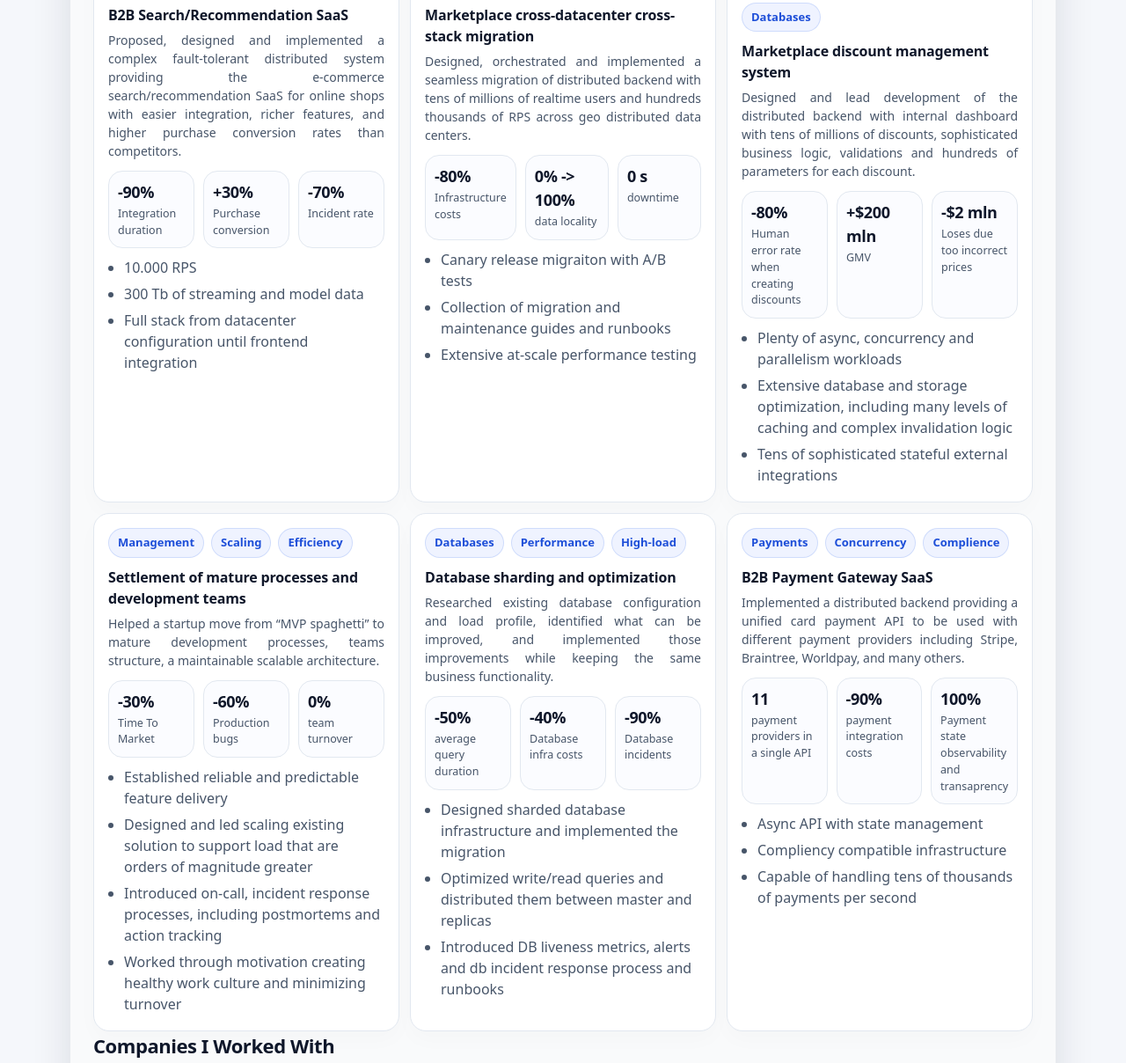
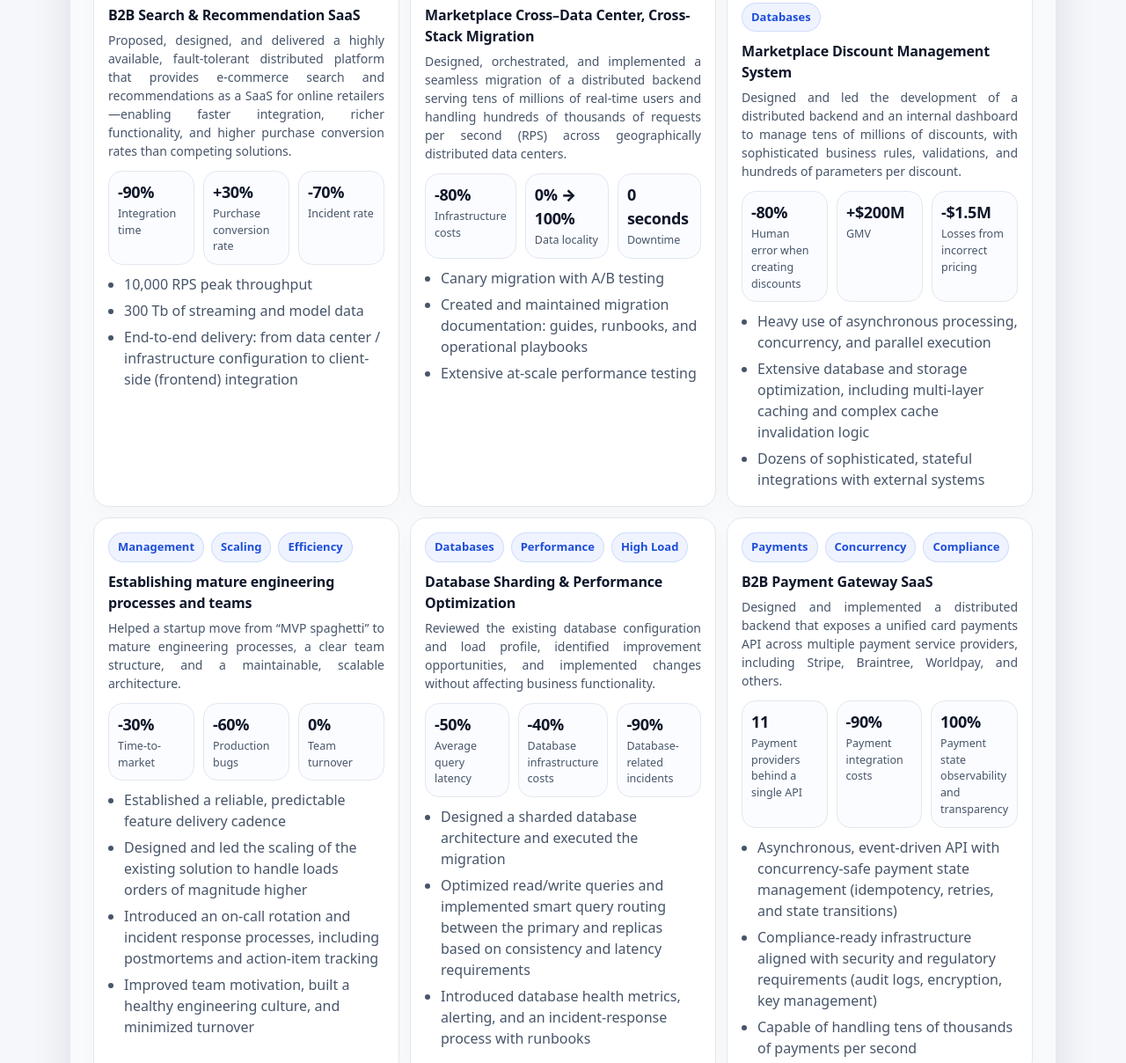
Before and after one commit to bastrich/my-site, a plain HTML site: page index.html in a window 1280 px wide. Shown: the part 1752-2960 px from the top of the page at 88% size. Drawn offline with Linux system fonts and the light colour scheme.

Commit message:
Update main page

```diff
--- a/index.html
+++ b/index.html
@@ -320,19 +320,19 @@
                             <span class="pill">Big Data</span>
                             <span class="pill">Fault Tolerance</span>
                         </div>
-                        <h3 class="card-title">B2B Search/Recommendation SaaS</h3>
+                        <h3 class="card-title">B2B Search & Recommendation SaaS</h3>
                         <p class="card-text">
-                            Proposed, designed and implemented a complex fault-tolerant distributed system providing the e-commerce search/recommendation SaaS for online shops with easier integration, richer features, and higher purchase conversion rates than competitors.
+                            Proposed, designed, and delivered a highly available, fault-tolerant distributed platform that provides e-commerce search and recommendations as a SaaS for online retailers—enabling faster integration, richer functionality, and higher purchase conversion rates than competing solutions.
                         </p>
 
                         <div class="metrics">
                             <div class="metric">
                                 <div class="metric__value">-90%</div>
-                                <div class="metric__label">Integration duration</div>
+                                <div class="metric__label">Integration time</div>
                             </div>
                             <div class="metric">
                                 <div class="metric__value">+30%</div>
-                                <div class="metric__label">Purchase conversion</div>
+                                <div class="metric__label">Purchase conversion rate</div>
                             </div>
                             <div class="metric">
                                 <div class="metric__value">-70%</div>
@@ -341,9 +341,9 @@
                         </div>
 
                         <ul class="mini-list">
-                            <li>10.000 RPS</li>
+                            <li>10,000 RPS peak throughput</li>
                             <li>300 Tb of streaming and model data</li>
-                            <li>Full stack from datacenter configuration until frontend integration</li>
+                            <li>End-to-end delivery: from data center / infrastructure configuration to client-side (frontend) integration</li>
                         </ul>
                     </article>
 
@@ -351,11 +351,11 @@
                         <div class="work-top">
                             <span class="pill">Migration</span>
                             <span class="pill">Costs</span>
-                            <span class="pill">High-load</span>
+                            <span class="pill">High Load</span>
                         </div>
-                        <h3 class="card-title">Marketplace cross-datacenter cross-stack migration</h3>
+                        <h3 class="card-title">Marketplace Cross–Data Center, Cross-Stack Migration</h3>
                         <p class="card-text">
-                            Designed, orchestrated and implemented a seamless migration of distributed backend with tens of millions of realtime users and hundreds thousands of RPS across geo distributed data centers.
+                            Designed, orchestrated, and implemented a seamless migration of a distributed backend serving tens of millions of real-time users and handling hundreds of thousands of requests per second (RPS) across geographically distributed data centers.
                         </p>
 
                         <div class="metrics">
@@ -364,18 +364,18 @@
                                 <div class="metric__label">Infrastructure costs</div>
                             </div>
                             <div class="metric">
-                                <div class="metric__value">0% -> 100%</div>
-                                <div class="metric__label">data locality</div>
+                                <div class="metric__value">0% → 100%</div>
+                                <div class="metric__label">Data locality</div>
                             </div>
                             <div class="metric">
-                                <div class="metric__value">0 s</div>
-                                <div class="metric__label">downtime</div>
+                                <div class="metric__value">0 seconds</div>
+                                <div class="metric__label">Downtime</div>
                             </div>
                         </div>
 
                         <ul class="mini-list">
-                            <li>Canary release migraiton with A/B tests</li>
-                            <li>Collection of migration and maintenance guides and runbooks</li>
+                            <li>Canary migration with A/B testing</li>
+                            <li>Created and maintained migration documentation: guides, runbooks, and operational playbooks</li>
                             <li>Extensive at-scale performance testing</li>
                         </ul>
                     </article>
@@ -386,30 +386,30 @@
                             <span class="pill">Concurrency</span>
                             <span class="pill">Databases</span>
                         </div>
-                        <h3 class="card-title">Marketplace discount management system</h3>
+                        <h3 class="card-title">Marketplace Discount Management System</h3>
                         <p class="card-text">
-                            Designed and lead development of the distributed backend with internal dashboard with tens of millions of discounts, sophisticated business logic, validations and hundreds of parameters for each discount.
+                            Designed and led the development of a distributed backend and an internal dashboard to manage tens of millions of discounts, with sophisticated business rules, validations, and hundreds of parameters per discount.
                         </p>
 
                         <div class="metrics">
                             <div class="metric">
                                 <div class="metric__value">-80%</div>
-                                <div class="metric__label">Human error rate when creating discounts</div>
+                                <div class="metric__label">Human error when creating discounts</div>
                             </div>
                             <div class="metric">
-                                <div class="metric__value">+$200 mln</div>
+                                <div class="metric__value">+$200M</div>
                                 <div class="metric__label">GMV</div>
                             </div>
                             <div class="metric">
-                                <div class="metric__value">-$2 mln</div>
-                                <div class="metric__label">Loses due too incorrect prices</div>
+                                <div class="metric__value">-$1.5M</div>
+                                <div class="metric__label">Losses from incorrect pricing</div>
                             </div>
                         </div>
 
                         <ul class="mini-list">
-                            <li>Plenty of async, concurrency and parallelism workloads</li>
-                            <li>Extensive database and storage optimization, including many levels of caching and complex invalidation logic</li>
-                            <li>Tens of sophisticated stateful external integrations</li>
+                            <li>Heavy use of asynchronous processing, concurrency, and parallel execution</li>
+                            <li>Extensive database and storage optimization, including multi-layer caching and complex cache invalidation logic  </li>
+                            <li>Dozens of sophisticated, stateful integrations with external systems</li>
                         </ul>
                     </article>
 
@@ -419,15 +419,15 @@
                             <span class="pill">Scaling</span>
                             <span class="pill">Efficiency</span>
                         </div>
-                        <h3 class="card-title">Settlement of mature processes and development teams</h3>
+                        <h3 class="card-title">Establishing mature engineering processes and teams</h3>
                         <p class="card-text">
-                            Helped a startup move from “MVP spaghetti” to mature development processes, teams structure, a maintainable scalable architecture.
+                            Helped a startup move from “MVP spaghetti” to mature engineering processes, a clear team structure, and a maintainable, scalable architecture.
                         </p>
 
                         <div class="metrics">
                             <div class="metric">
                                 <div class="metric__value">-30%</div>
-                                <div class="metric__label">Time To Market</div>
+                                <div class="metric__label">Time-to-market</div>
                             </div>
                             <div class="metric">
                                 <div class="metric__value">-60%</div>
@@ -435,15 +435,15 @@
                             </div>
                             <div class="metric">
                                 <div class="metric__value">0%</div>
-                                <div class="metric__label">team turnover</div>
+                                <div class="metric__label">Team turnover</div>
                             </div>
                         </div>
 
                         <ul class="mini-list">
-                            <li>Established reliable and predictable feature delivery</li>
-                            <li>Designed and led scaling existing solution to support load that are orders of magnitude greater</li>
-                            <li>Introduced on-call, incident response processes, including postmortems and action tracking</li>
-                            <li>Worked through motivation creating healthy work culture and minimizing turnover</li>
+                            <li>Established a reliable, predictable feature delivery cadence  </li>
+                            <li>Designed and led the scaling of the existing solution to handle loads orders of magnitude higher</li>
+                            <li>Introduced an on-call rotation and incident response processes, including postmortems and action-item tracking</li>
+                            <li>Improved team motivation, built a healthy engineering culture, and minimized turnover</li>
                         </ul>
                     </article>
 
@@ -451,32 +451,32 @@
                         <div class="work-top">
                             <span class="pill">Databases</span>
                             <span class="pill">Performance</span>
-                            <span class="pill">High-load</span>
+                            <span class="pill">High Load</span>
                         </div>
-                        <h3 class="card-title">Database sharding and optimization</h3>
+                        <h3 class="card-title">Database Sharding & Performance Optimization</h3>
                         <p class="card-text">
-                            Researched existing database configuration and load profile, identified what can be improved, and implemented those improvements while keeping the same business functionality.
+                            Reviewed the existing database configuration and load profile, identified improvement opportunities, and implemented changes without affecting business functionality.
                         </p>
 
                         <div class="metrics">
                             <div class="metric">
                                 <div class="metric__value">-50%</div>
-                                <div class="metric__label">average query duration</div>
+                                <div class="metric__label">Average query latency</div>
                             </div>
                             <div class="metric">
                                 <div class="metric__value">-40%</div>
-                                <div class="metric__label">Database infra costs</div>
+                                <div class="metric__label">Database infrastructure costs</div>
                             </div>
                             <div class="metric">
                                 <div class="metric__value">-90%</div>
-                                <div class="metric__label">Database incidents</div>
+                                <div class="metric__label">Database-related incidents</div>
                             </div>
                         </div>
 
                         <ul class="mini-list">
-                            <li>Designed sharded database infrastructure and implemented the migration</li>
-                            <li>Optimized write/read queries and distributed them between master and replicas</li>
-                            <li>Introduced DB liveness metrics, alerts and db incident response process and runbooks</li>
+                            <li>Designed a sharded database architecture and executed the migration</li>
+                            <li>Optimized read/write queries and implemented smart query routing between the primary and replicas based on consistency and latency requirements</li>
+                            <li>Introduced database health metrics, alerting, and an incident-response process with runbooks</li>
                         </ul>
                     </article>
 
@@ -484,31 +484,31 @@
                         <div class="work-top">
                             <span class="pill">Payments</span>
                             <span class="pill">Concurrency</span>
-                            <span class="pill">Complience</span>
+                            <span class="pill">Compliance</span>
                         </div>
                         <h3 class="card-title">B2B Payment Gateway SaaS</h3>
                         <p class="card-text">
-                            Implemented a distributed backend providing a unified card payment API to be used with different payment providers including Stripe, Braintree, Worldpay, and many others.
+                            Designed and implemented a distributed backend that exposes a unified card payments API across multiple payment service providers, including Stripe, Braintree, Worldpay, and others.
                         </p>
 
                         <div class="metrics">
                             <div class="metric">
                                 <div class="metric__value">11</div>
-                                <div class="metric__label">payment providers in a single API</div>
+                                <div class="metric__label">Payment providers behind a single API</div>
                             </div>
                             <div class="metric">
                                 <div class="metric__value">-90%</div>
-                                <div class="metric__label">payment integration costs</div>
+                                <div class="metric__label">Payment integration costs</div>
                             </div>
                             <div class="metric">
                                 <div class="metric__value">100%</div>
-                                <div class="metric__label">Payment state observability and transaprency</div>
+                                <div class="metric__label">Payment state observability and transparency</div>
                             </div>
                         </div>
 
                         <ul class="mini-list">
-                            <li>Async API with state management</li>
-                            <li>Compliency compatible infrastructure</li>
+                            <li>Asynchronous, event-driven API with concurrency-safe payment state management (idempotency, retries, and state transitions)</li>
+                            <li>Compliance-ready infrastructure aligned with security and regulatory requirements (audit logs, encryption, key management)</li>
                             <li>Capable of handling tens of thousands of payments per second</li>
                         </ul>
                     </article>
```
